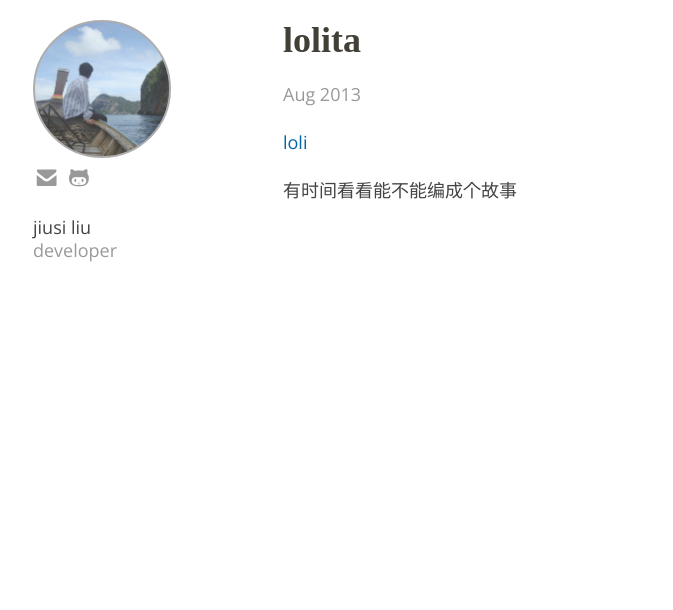
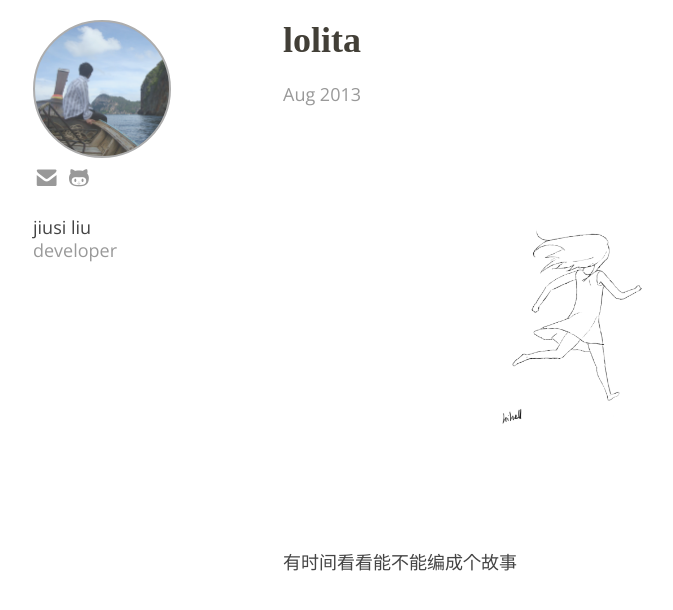
Before and after one commit to hihell/hihell.github.io, a Jekyll site: the page built from _posts/2013-08-06-lolita.markdown, in a window 1280 px wide. Shown: the top 610 px of the page, without its empty margins (137-810 px from the left). Built offline with Jekyll 4.4.1, drawn with Linux system fonts in a browser that asks for light colours; some web fonts are replaced; comment, search, counter and statistics services are not loaded.

Commit message:
show the bloody pic!
show the picture

```diff
--- a/_posts/2013-08-06-lolita.markdown
+++ b/_posts/2013-08-06-lolita.markdown
@@ -5,7 +5,7 @@ date:   2013-08-06 23:31:51
 categories: drawing
 ---
 
-[loli][1]
+![][1]
 
 有时间看看能不能编成个故事
 
```
